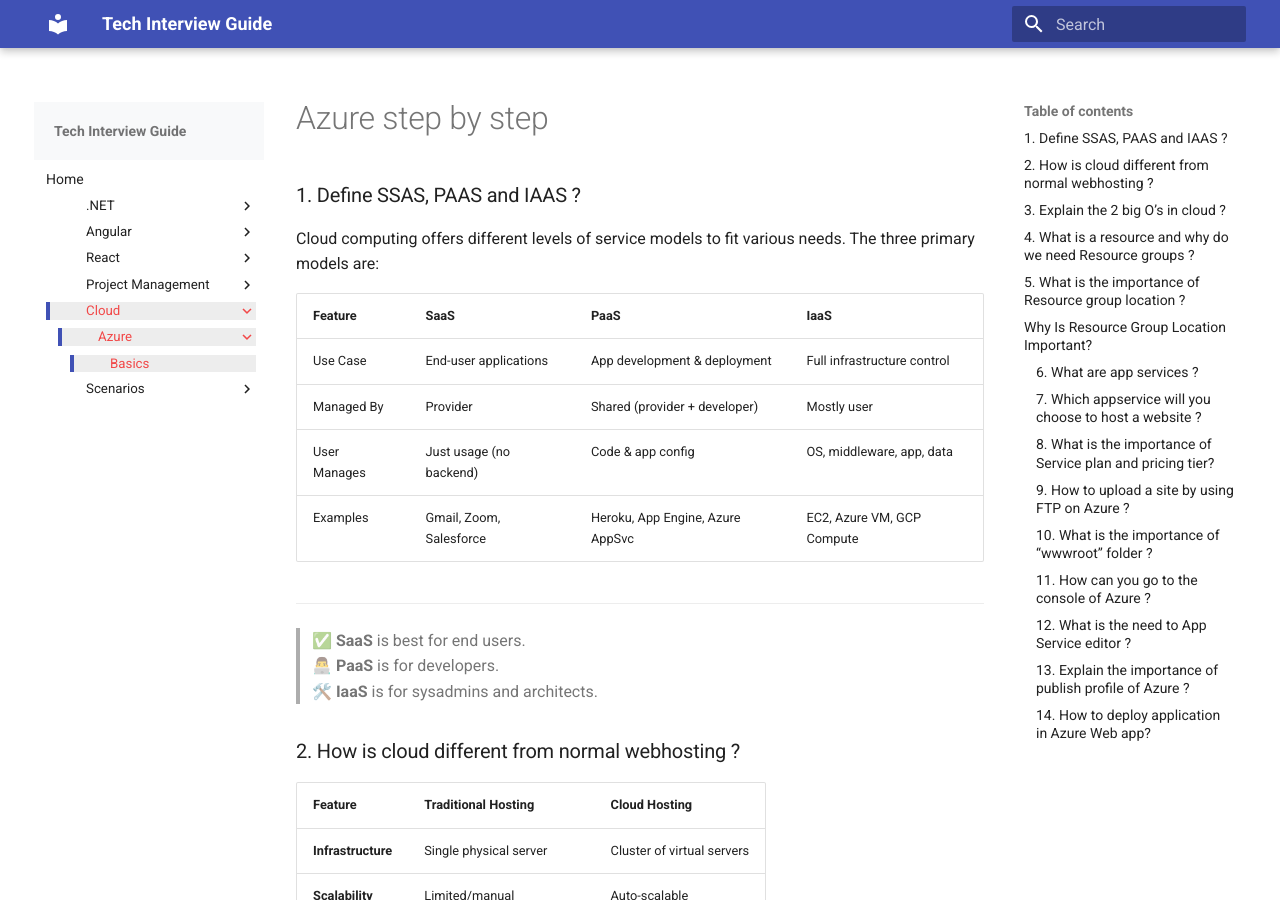
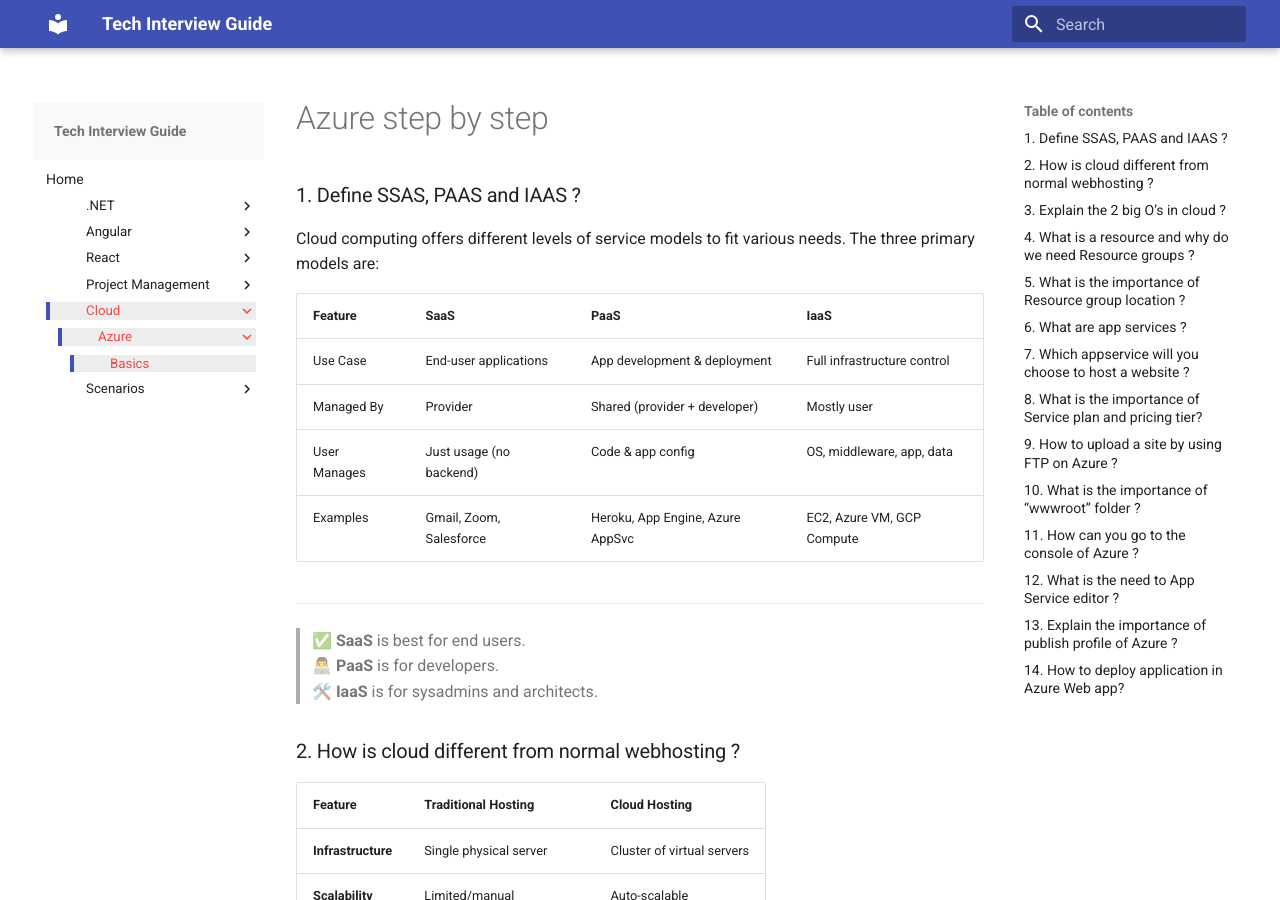
Before and after one commit to dassaidas/tech-interview-guide, an MkDocs documentation site: the page built from docs/Cloud/Azure/basics.md, in a window 1280 px wide and 900 px high. Built offline with MkDocs 1.6.1 and Material for MkDocs 9.7.7, drawn with Linux system fonts in a browser that asks for light colours.

Commit message:
aaded hanges

```diff
--- a/docs/Cloud/Azure/basics.md
+++ b/docs/Cloud/Azure/basics.md
@@ -117,7 +117,7 @@
 The **location** of a resource group refers to the **region where the metadata** for that group is stored.
 It does **not dictate** where all the resources inside must reside.
 
-## Why Is Resource Group Location Important?
+Why Is Resource Group Location Important?
 
 **Metadata Storage**
 
```
